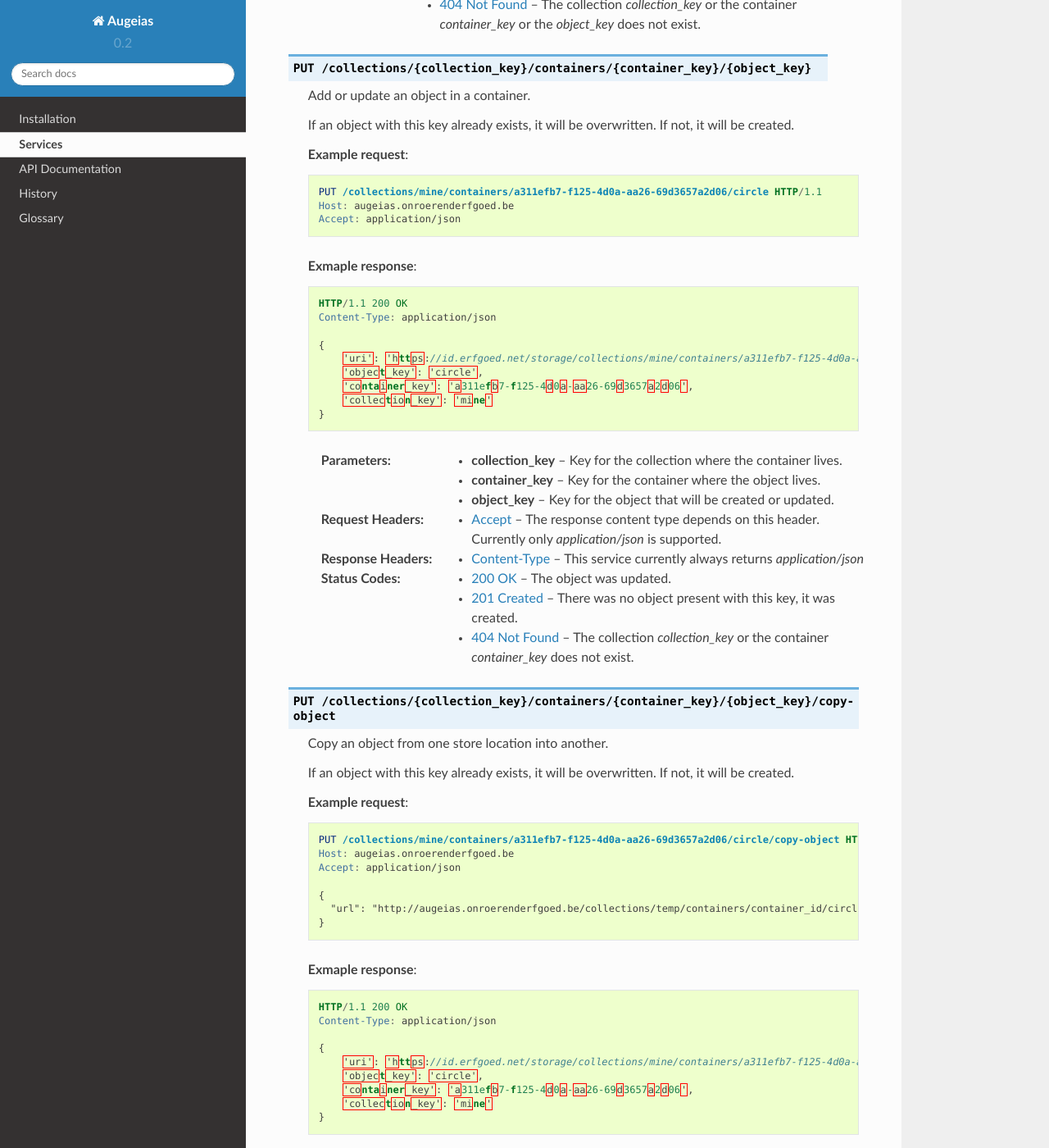
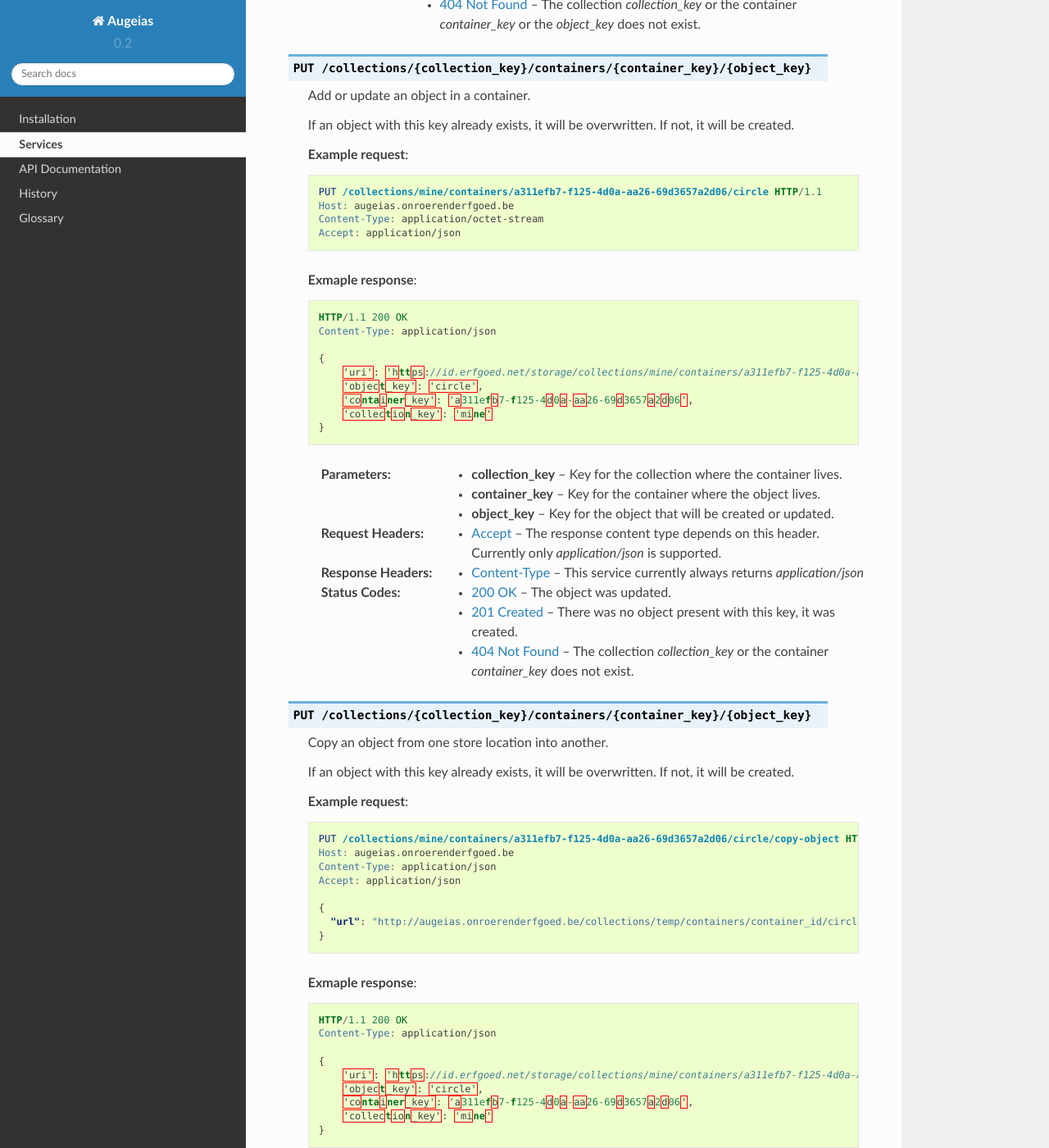
Before and after one commit to OnroerendErfgoed/augeias, a Sphinx documentation site: the page built from docs/service.rst, in a window 1280 px wide and 1400 px high, scrolled down 4662 px. Shown: the whole window at 82% size. Built offline with Sphinx 7.4.7 and the Read the Docs theme 2.0.0, drawn with Linux system fonts in a browser that asks for light colours.

Commit message:
update docs

```diff
--- a/HISTORY.rst
+++ b/HISTORY.rst
@@ -1,7 +1,8 @@
 0.3.0 (08-08-2017)
 ------------------
 
-- Add 'copy' endpoint. Accepts the (augeias) location of the file object and copies it to a new location.
+- Add 'copy' functionality to update_object endpoint. In this case the view accepts the (augeias) location
+of the file object and copies it to a new location.
 
 0.2.0 (07-11-2015)
 ------------------
--- a/docs/service.rst
+++ b/docs/service.rst
@@ -292,6 +292,7 @@ container are 1 or more objects.
 
         PUT /collections/mine/containers/a311efb7-f125-4d0a-aa26-69d3657a2d06/circle HTTP/1.1
         Host: augeias.onroerenderfgoed.be
+        Content-Type: application/octet-stream
         Accept: application/json
 
     **Exmaple response**:
@@ -323,7 +324,7 @@ container are 1 or more objects.
     :statuscode 404: The collection `collection_key` or the container
         `container_key` does not exist.
 
-.. http:put:: /collections/{collection_key}/containers/{container_key}/{object_key}/copy-object
+.. http:put:: /collections/{collection_key}/containers/{container_key}/{object_key}
 
     Copy an object from one store location into another.
 
@@ -337,6 +338,7 @@ container are 1 or more objects.
 
         PUT /collections/mine/containers/a311efb7-f125-4d0a-aa26-69d3657a2d06/circle/copy-object HTTP/1.1
         Host: augeias.onroerenderfgoed.be
+        Content-Type: application/json
         Accept: application/json
 
         {
```
